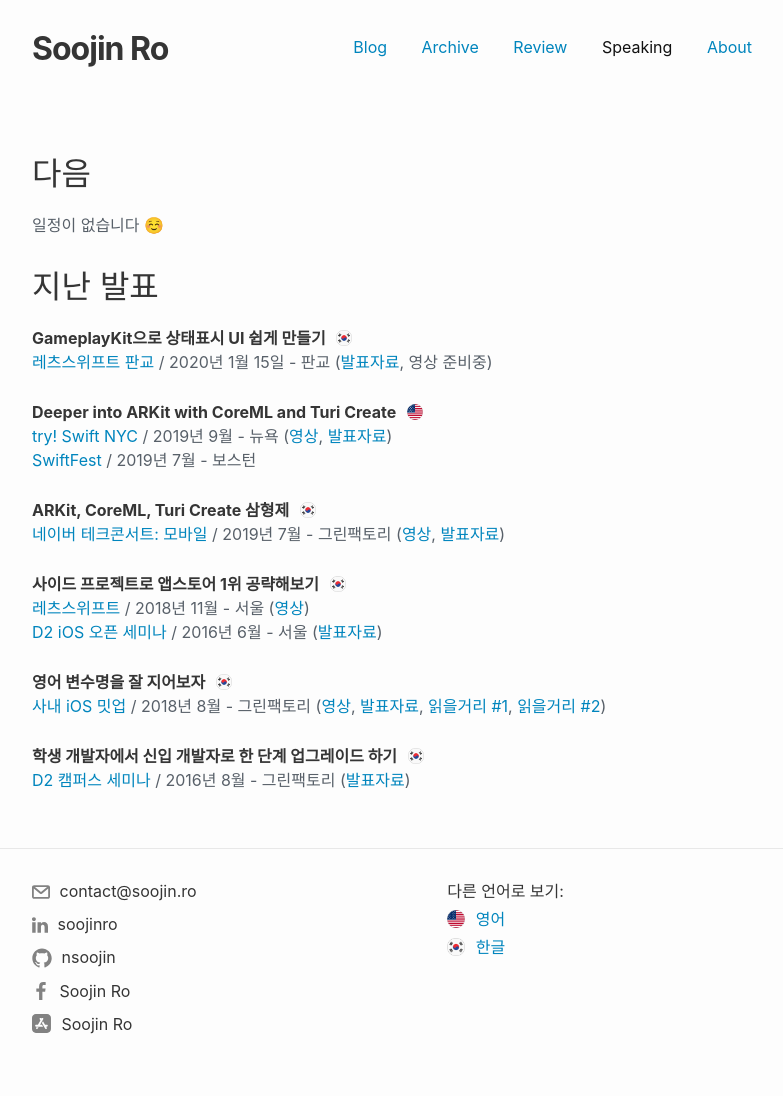
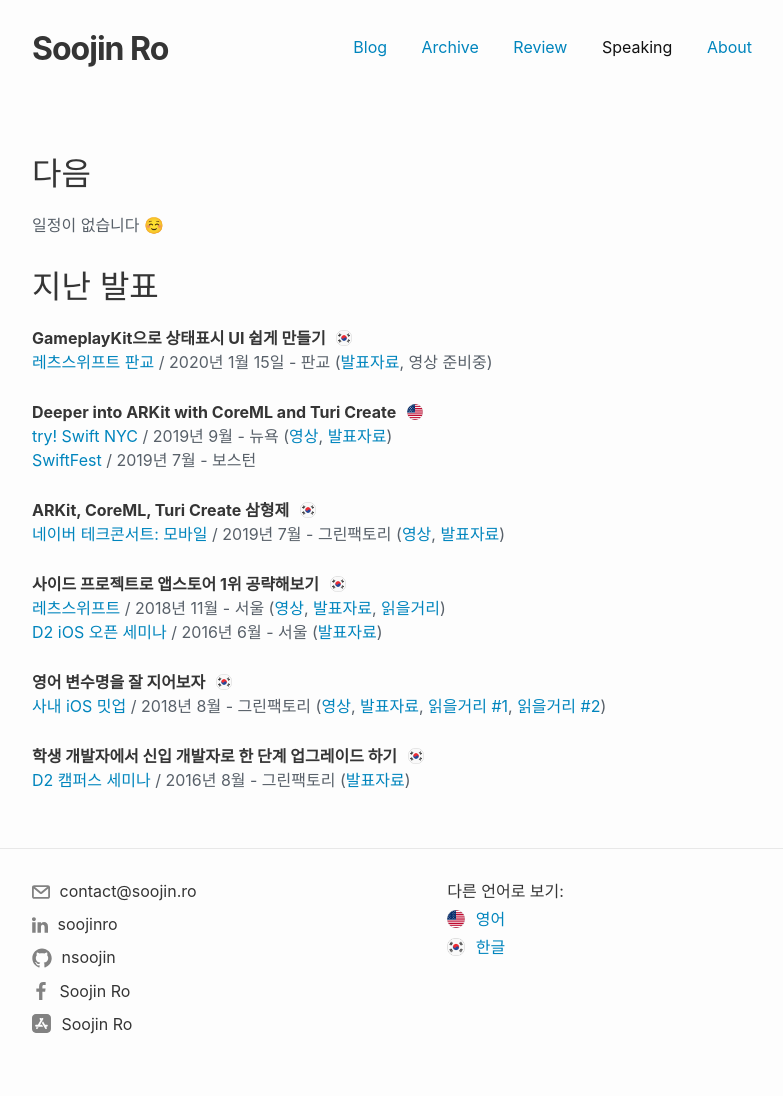
Before and after one commit to nsoojin/nsoojin.github.io, a Jekyll site: the page built from speaking/speaking-kr.md, in a window 1280 px wide. Shown: the whole page, without its empty margins (238-1021 px from the left). Built offline with Jekyll 4.4.1, drawn with Linux system fonts in a browser that asks for light colours.

Commit message:
사이드프로젝트 발표자료 및 읽을거리 추가

```diff
--- a/speaking/speaking-kr.md
+++ b/speaking/speaking-kr.md
@@ -37,7 +37,7 @@ permalink: /speaking-kr
 <strong class="talk-title">사이드 프로젝트로 앱스토어 1위 공략해보기</strong>
 <img style="margin-left: 6px; margin-bottom: 3px" src="/assets/language-icons/kr.png" width="16"/>
 <br>
-[레츠스위프트](http://letswift.kr/2018/) / 2018년 11월 - 서울 ([영상](https://www.youtube.com/watch?v=_2t24zQvRFs))
+[레츠스위프트](http://letswift.kr/2018/) / 2018년 11월 - 서울 ([영상](https://www.youtube.com/watch?v=_2t24zQvRFs), [발표자료](https://speakerdeck.com/nsoojin/saideu-peurojegteuro-aebseutoeo-1wi-gongryaghagi), [읽을거리]({{ site.baseurl }}/blog/lessons-from-my-side-project))
 <br>
 [D2 iOS 오픈 세미나](https://d2.naver.com/news/9814448) / 2016년 6월 - 서울 ([발표자료](https://www.slideshare.net/soojinro9/d2-63435589))
 
```
Also changed, not shown: speaking/index.md (+1 -1 lines).
